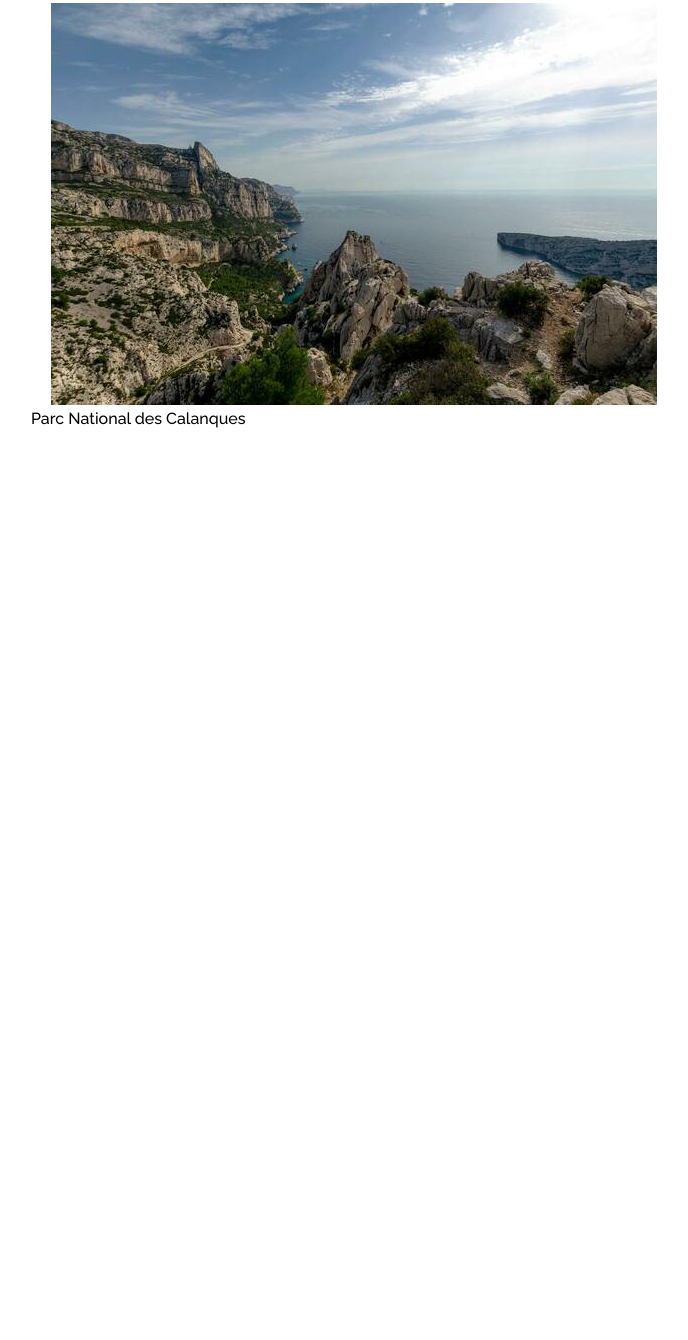
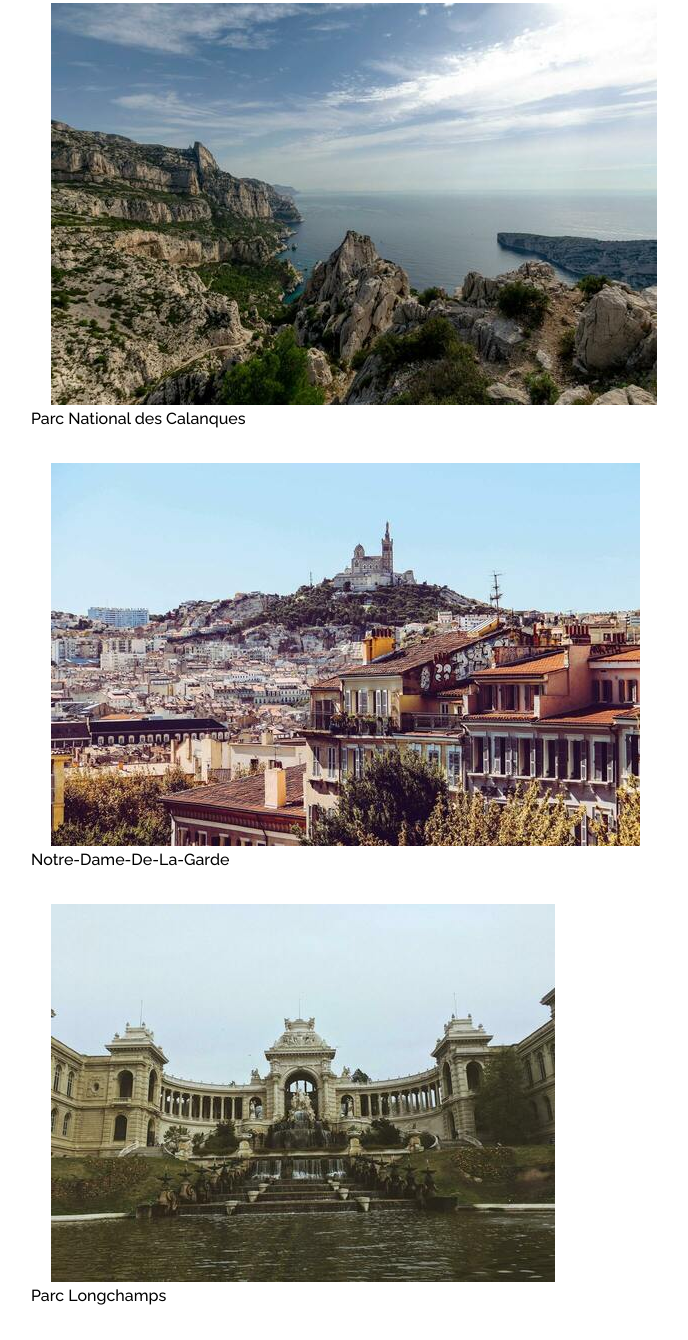
Before and after one commit to guemgne/guemgnefotsoraissa_2_09032021, a plain HTML site: page index.html in a window 1280 px wide. Shown: the part 3801-5141 px from the top of the page, without its empty margins (359-1047 px from the left). Before the commit the page ends 4264 px from the top, so only its background shows below. Drawn offline with Linux system fonts and the light colour scheme.

Commit message:
carte 5 et 6 dans activités à marseille

```diff
--- a/index.html
+++ b/index.html
@@ -225,6 +225,20 @@
                             </a>
                         </figure>
                     </div>
+                    <div class="carte_activ4">
+                        <figure class="box_small">
+                            <a href="#">
+                                <img src="images/florian-wehde-xW9e8gdotxI-unsplash.jpg" alt="notre-dame-de-la-garde" class="img_3">
+                                <figcaption>Notre-Dame-De-La-Garde</figcaption>
+                            </a>
+                        </figure>
+                        <figure class="box_medium">
+                            <a href="#">
+                                <img src="images/lena-paulin-wH2-EJoDcV0-unsplash.jpg" alt="parc Longchamps" class="img_2">
+                                <figcaption>Parc Longchamps</figcaption>
+                            </a>
+                        </figure>
+                    </div>
                 </div>
             </section>
         </main>
```
